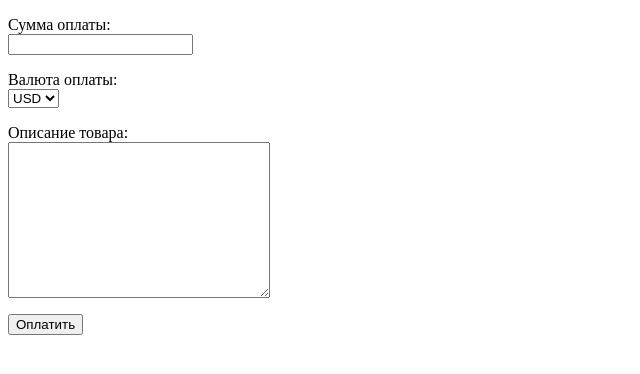
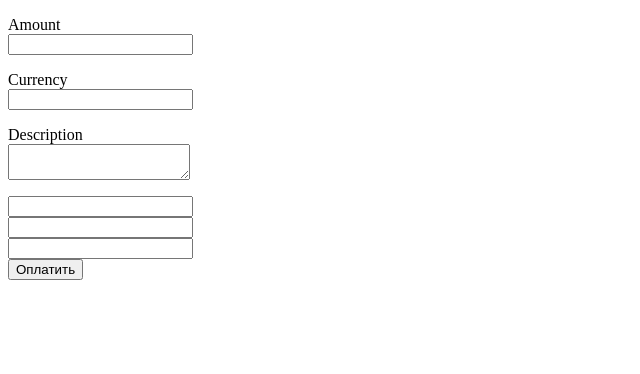
Before and after one commit to alexey-luhinin/Involve_test_task, a Flask app: template templates/index.html in a window 1280 px wide. Shown: the top 374 px of the page, without its empty margins (0-640 px from the left). Run offline with Flask 2, Linux system fonts and the light colour scheme; the template is opened without the code that fills it, so the values that code supplies are empty, except form fields; form fields are guessed from the names that the template uses.

Commit message:
Updated template

```diff
--- a/templates/index.html
+++ b/templates/index.html
@@ -3,25 +3,42 @@
     <title>Pay</title>
 {% endblock %}
 {% block body %}
-    <form action="#" method="POST">
+    <form action="https://pay.piastrix.com/en/pay" method="POST" name="pay">
         <p>
-            <label for="amount">Сумма оплаты:</label>
-            <input type="text" name="amount" id="amount">
+            {{ form.amount.label }}
+            {{ form.amount }}
         </p>
         <p>
-            <label for="currency">Валюта оплаты:</label>
-            <select name="currency" size=1 id="currency">
-                <option value="840">USD</option>
-                <option value="643">RUB</option>
-                <option value="978">EUR</option>
-            </select>
+            {{ form.currency.label }}
+            {{ form.currency }}
         </p>
         <p>
-            <label for="description">Описание товара:</label>
-            <textarea name="description" cols="30" rows="10" id="description"></textarea>
+            {{ form.description.label }}
+            {{ form.description }}
         </p>
-        <input type="hidden" name="shop_id" value="5">
-        <input type="hidden" name="shop_order_id" value="0">
+            {{ form.shop_id }}
+            {{ form.shop_order_id }}
+            {{ form.sign }}
+
         <input type="submit" value="Оплатить">
+        <!-- <p> -->
+        <!--     <label for="amount">Сумма оплаты:</label> -->
+        <!--     <input type="text" name="amount" id="amount"> -->
+        <!-- </p> -->
+        <!-- <p> -->
+        <!--     <label for="currency">Валюта оплаты:</label> -->
+        <!--     <select name="currency" size=1 id="currency"> -->
+        <!--         <option value="840">USD</option> -->
+        <!--         <option value="643">RUB</option> -->
+        <!--         <option value="978">EUR</option> -->
+        <!--     </select> -->
+        <!-- </p> -->
+        <!-- <p> -->
+        <!--     <label for="description">Описание товара:</label> -->
+        <!--     <textarea name="description" cols="30" rows="10" id="description"></textarea> -->
+        <!-- </p> -->
+        <!-- <input type="hidden" name="shop_id" value="5"> -->
+        <!-- <input type="hidden" name="shop_order_id" value="0"> -->
+        <!-- <input type="hidden" name="sign" value=""> -->
     </form>
 {% endblock %}
```
